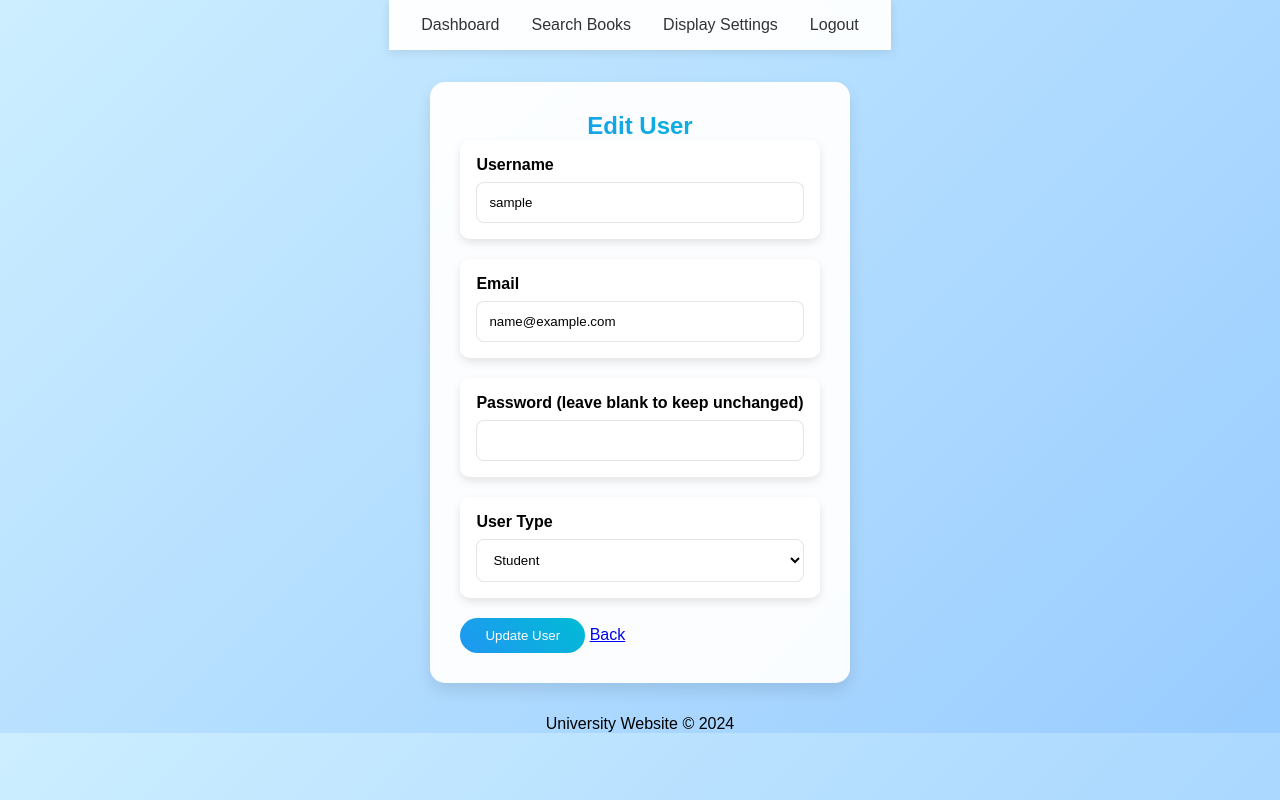
After one commit to mrle0429/University-System-Web, a Flask app: page /admin/edit_user/1 in a window 1280 px wide. The commit adds this page. Run offline with Flask 3, Linux system fonts and the light colour scheme; a user stored in the database is signed in; tables that the repository leaves empty hold one stand-in row (values such as "Sample post"); some libraries are stand-ins or nearby versions.

Commit message:
添加管理员编辑用户账户功能

```diff
--- a/app/forms.py
+++ b/app/forms.py
@@ -169,3 +169,15 @@ class UserPreferenceForm(FlaskForm):
         ('large', 'Large')
     ], validators=[DataRequired()])
     submit = SubmitField('Save Preferences')
+
+class EditUserForm(FlaskForm):
+    username = StringField('Username', validators=[DataRequired(), Length(min=2, max=20)])
+    email = StringField('Email', render_kw={'readonly': True})
+    password = PasswordField('Password (leave blank to keep unchanged)')
+    user_type = SelectField('User Type',
+                          choices=[('student', 'Student'),
+                                 ('teacher', 'Teacher'),
+                                 ('library_staff', 'Library Staff'),
+                                 ('security', 'Security'),],
+                          validators=[DataRequired()])
+    submit = SubmitField('Update User')
--- a/app/routes.py
+++ b/app/routes.py
@@ -2,7 +2,7 @@ from flask import Blueprint, render_template, redirect, url_for, flash, request,
 from flask_login import login_user, current_user, login_required, logout_user
 from app.forms import RegisterForm, LoginForm, TeacherProfileForm, StudentProfileForm, CreateCourseForm, \
     RegisterCourseForm, ForumPostForm, ForumReplyForm, LibraryStaffProfileForm, AddBookForm, SearchBookForm, \
-    AddGradeForm, EBikeForm, SecurityProfileForm, UserPreferenceForm
+    AddGradeForm, EBikeForm, SecurityProfileForm, UserPreferenceForm, EditUserForm
 from app.models import User, TeacherProfile, StudentProfile, Course, CourseRegistration, db, ForumPost, ForumReply, \
     LibraryStaffProfile, LibraryResource, StudentGrade, EBikeLicense, SecurityProfile, AdminProfile, UserPreference
 from werkzeug.security import generate_password_hash, check_password_hash
@@ -317,7 +317,7 @@ def delete_course(course_id):
 @main_routes.route('/forum/<string:board_type>')
 @login_required
 def forum(board_type):
-    # 确���只有学生和老师可以访问
+    # 确只有学生和老师可以访问
     if current_user.user_type not in ['student', 'teacher']:
         flash("You are not authorized to access this board.", "danger")
         return redirect(url_for('main.index'))
@@ -891,3 +891,26 @@ def delete_course_admin(course_id):
         db.session.rollback()
         flash(f'Error deleting course: {str(e)}', 'danger')
         return redirect(url_for('main.manage_courses'))
+
+@main_routes.route('/admin/edit_user/<int:user_id>', methods=['GET', 'POST'])
+@login_required
+def edit_user(user_id):
+    if current_user.user_type != 'admin':
+        flash('访问被拒绝。仅限管理员使用。', 'danger')
+        return redirect(url_for('main.index'))
+
+    user = User.query.get_or_404(user_id)
+    form = EditUserForm(obj=user)
+
+    if form.validate_on_submit():
+
+        user.user_type = form.user_type.data
+
+        if form.password.data:  # 只有当输入了新密码时才更新密码
+            user.password = generate_password_hash(form.password.data, method='pbkdf2:sha256')
+
+        db.session.commit()
+        flash(f'用户 {user.username} 更新成功！', 'success')
+        return redirect(url_for('main.manage_users'))
+
+    return render_template('edit_user.html', form=form, user=user)
--- /dev/null
+++ b/app/templates/edit_user.html
@@ -0,0 +1,27 @@
+{% extends "base.html" %}
+{% block content %}
+<div class="container" style="max-width: 800px; padding: 30px;">
+    <h2>Edit User</h2>
+    <form method="POST" class="mt-4">
+        {{ form.hidden_tag() }}
+        <div class="form-group mb-3">
+            {{ form.username.label(class="form-label") }}
+            {{ form.username(class="form-control") }}
+        </div>
+        <div class="form-group mb-3">
+            {{ form.email.label(class="form-label") }}
+            {{ form.email(class="form-control") }}
+        </div>
+        <div class="form-group mb-3">
+            {{ form.password.label(class="form-label") }}
+            {{ form.password(class="form-control") }}
+        </div>
+        <div class="form-group mb-3">
+            {{ form.user_type.label(class="form-label") }}
+            {{ form.user_type(class="form-control") }}
+        </div>
+        {{ form.submit(class="btn btn-primary") }}
+        <a href="{{ url_for('main.manage_users') }}" class="btn btn-secondary">Back</a>
+    </form>
+</div>
+{% endblock %}
--- a/app/templates/manage_users.html
+++ b/app/templates/manage_users.html
@@ -21,6 +21,7 @@
                 <td>{{ user.email }}</td>
                 <td>{{ user.user_type }}</td>
                 <td>
+                    <a href="{{ url_for('main.edit_user', user_id=user.id) }}" class="btn btn-primary btn-sm">Edit</a>
                     <form method="POST" action="{{ url_for('main.delete_user', user_id=user.id) }}" style="display:inline;">
                         <button type="submit" class="btn btn-danger btn-sm">Delete</button>
                     </form>
```
